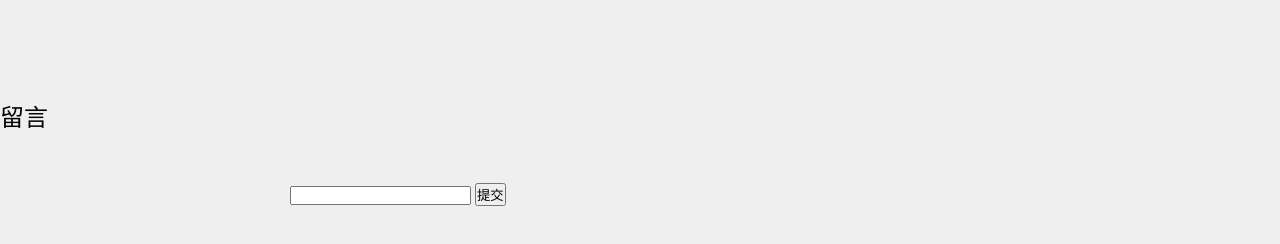
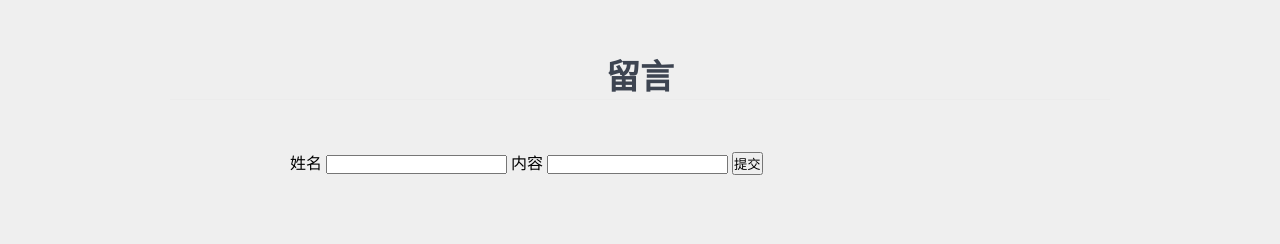
Before and after one commit to SOALIN228/resume, a plain HTML site: page index.html in a window 1280 px wide. Shown: the part 1980-2224 px from the top of the page. Drawn offline with nearby package versions, Linux system fonts and the light colour scheme; a script that the page names is missing.

Commit message:
留言添加姓名

```diff
--- a/css/main.css
+++ b/css/main.css
@@ -310,13 +310,15 @@ body > main .downloadResume:hover {
 }
 
 section.skills,
-section.portfolio {
+section.portfolio,
+section.message {
     max-width: 940px;
     margin: 60px auto 0;
 }
 
 section.skills > h2,
-section.portfolio > h2 {
+section.portfolio > h2,
+section.message > h2 {
     text-align: center;
     color: #3d4451;
     font-size: 34px;
@@ -382,7 +384,6 @@ section.skills .propressBar::after {
 
 section.portfolio {
     text-align: center;
-    margin-bottom: 100px;
     max-width: 720px;
     position: relative;
 }
@@ -414,3 +415,13 @@ section.portfolio .swiper-button-next {
     left: 100%;
     right: auto;
 }
+
+section.message > ol {
+    background-color: #f4f4f4;
+    border-top: 1px solid #ececec;
+}
+
+section.message > ol > li {
+    padding: 16px;
+    border-bottom: 1px solid #ececec;
+}
--- a/index.html
+++ b/index.html
@@ -182,12 +182,17 @@
     <div class="swiper-button-next"></div>
   </section>
   <!--留言板-->
-  <section>
+  <section class="message">
     <h2>留言</h2>
     <ol id="messageList">
     </ol>
     <form id="postMessageForm" style="width: 700px;margin: 50px auto;">
-      <input type="text" name="content">
+      <label>姓名
+        <input type="text" name="name">
+      </label>
+      <label>内容
+        <input type="text" name="content">
+      </label>
       <input type="submit" value="提交">
     </form>
   </section>
--- a/js/message.js
+++ b/js/message.js
@@ -6,12 +6,12 @@ AV.init({
   appKey: APP_KEY
 })
 
-var query = new AV.Query('Message')
+let query = new AV.Query('Message')
 query.find().then(function (messages) {
   let array = messages.map((item) => item.attributes)
   array.forEach((item) => {
     let li = document.createElement('li')
-    li.innerText = item.content
+    li.innerText = `${item.name}:${item.content}`
     let messageList = document.querySelector('#messageList')
     messageList.append(li)
   })
@@ -25,10 +25,12 @@ query.find().then(function (messages) {
 let myForm = document.querySelector('#postMessageForm')
 myForm.addEventListener('submit', function (e) {
   e.preventDefault()
+  let name = myForm.querySelector('input[name=name]').value
   let content = myForm.querySelector('input[name=content]').value
   let Message = AV.Object.extend('Message')
   let message = new Message()
   message.save({
+    name,
     content
   }).then(function (object) {
     window.location.reload()
```
